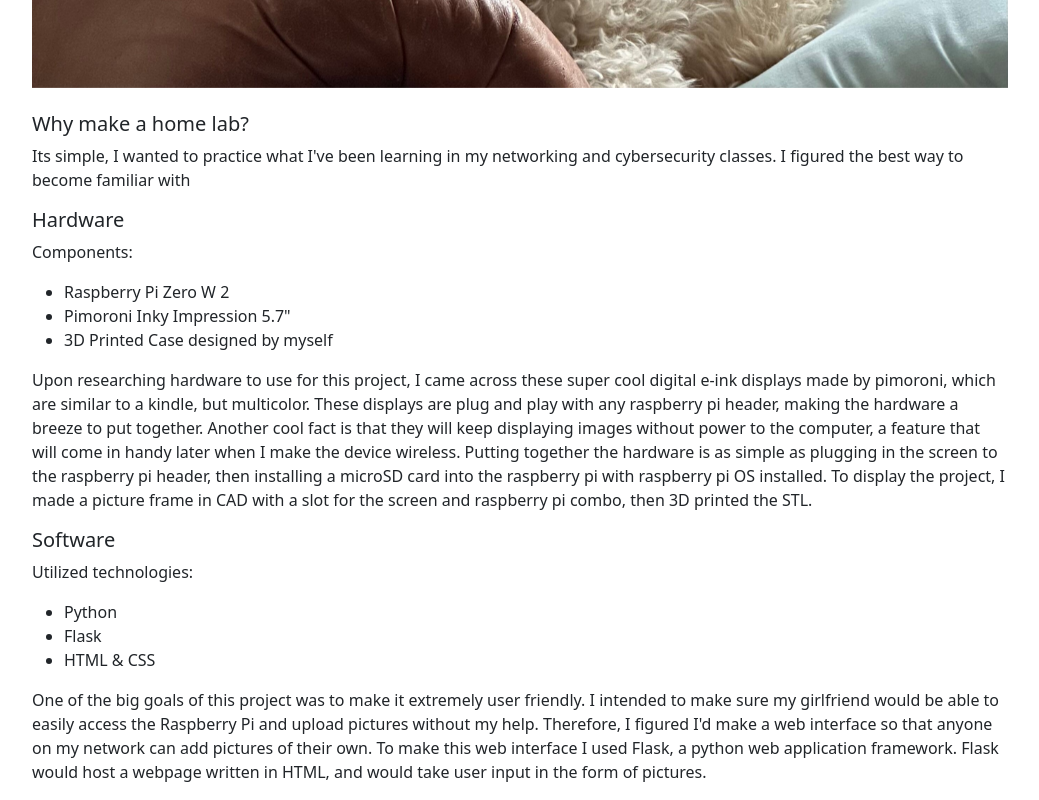
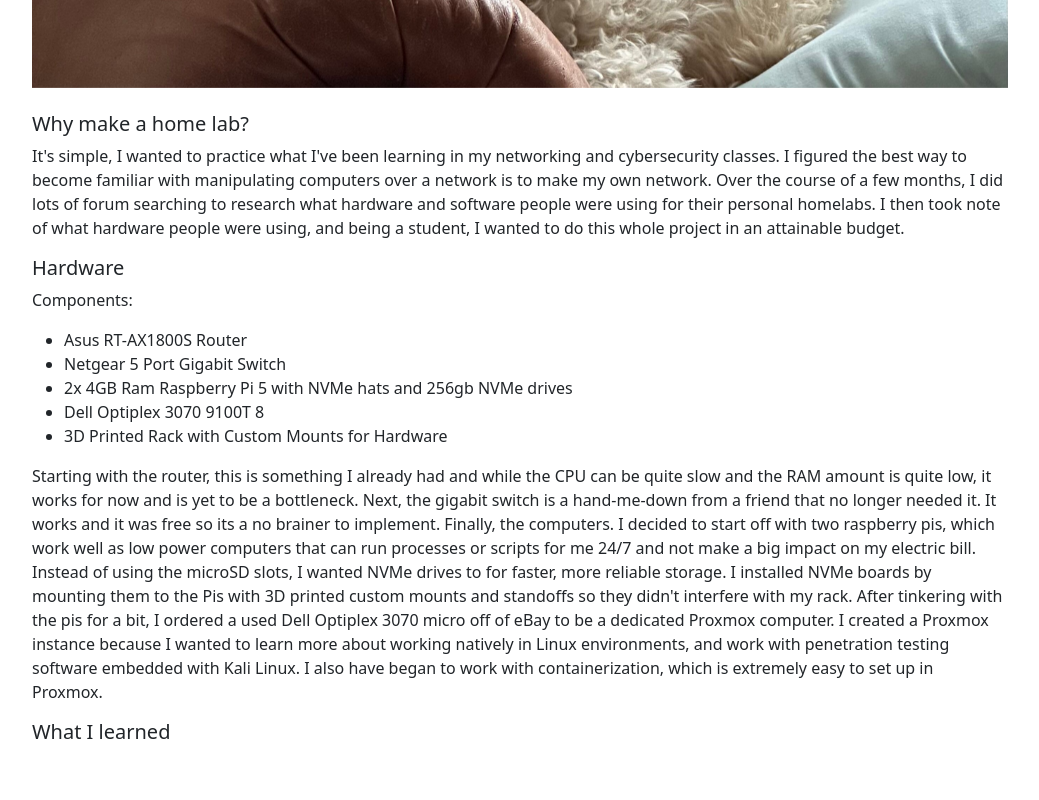
Before and after one commit to abelureste/abelwebsiteV2, a plain HTML site: page homelabproject.html in a window 1280 px wide. Shown: the part 569-1369 px from the top of the page, without its empty margins (120-1159 px from the left). Drawn offline with nearby package versions, Linux system fonts and the light colour scheme.

Commit message:
Updated homelabproject

```diff
--- a/homelabproject.html
+++ b/homelabproject.html
@@ -19,7 +19,7 @@
         <a class="navbar-brand" href="projects.html">← return to projects</a>
       </div>
     </nav>
-    <div class="container">
+    <div class="container pb-5">
       <div>
         <h1>Personal Home Lab</h1>
         <h5>I needed to practice my networking skills, so I made my own home lab.</h5>
@@ -47,25 +47,19 @@
         </button>
       </div>
       <h5>Why make a home lab?</h5>
-      <p>Its simple, I wanted to practice what I've been learning in my networking and cybersecurity classes. I figured the best way to become familiar with </p>
+      <p>It's simple, I wanted to practice what I've been learning in my networking and cybersecurity classes. I figured the best way to become familiar with manipulating computers over a network is to make my own network. Over the course of a few months, I did lots of forum searching to research what hardware and software people were using for their personal homelabs. I then took note of what hardware people were using, and being a student, I wanted to do this whole project in an attainable budget.</p>
       <h5>Hardware</h5>
       <p>Components:</p>
       <ul>
-        <li>Raspberry Pi Zero W 2</li>
-        <li>Pimoroni Inky Impression 5.7"</li>
-        <li>3D Printed Case designed by myself</li>
+        <li>Asus RT-AX1800S Router</li>
+        <li>Netgear 5 Port Gigabit Switch</li>
+        <li>2x 4GB Ram Raspberry Pi 5 with NVMe hats and 256gb NVMe drives</li>
+        <li>Dell Optiplex 3070 9100T 8</li>
+        <li>3D Printed Rack with Custom Mounts for Hardware</li>
       </ul>
-      <p>Upon researching hardware to use for this project, I came across these super cool digital e-ink displays made by pimoroni, which are similar to a kindle, but multicolor. These displays are plug and play with any raspberry pi header, making the hardware a breeze to put together. Another cool fact is that they will keep displaying images without power to the computer, a feature that will come in handy later when I make the device wireless. Putting together the hardware is as simple as plugging in the screen to the raspberry pi header, then installing a microSD card into the raspberry pi with raspberry pi OS installed. To display the project, I made a picture frame in CAD with a slot for the screen and raspberry pi combo, then 3D printed the STL.</p>
-      <h5>Software</h5>
-      <p style="margin-bottom: none;">Utilized technologies:</p>
-      <ul>
-        <li>Python</li>
-        <li>Flask</li>
-        <li>HTML & CSS</li>
-      </ul>
-      <p>One of the big goals of this project was to make it extremely user friendly. I intended to make sure my girlfriend would be able to easily access the Raspberry Pi and upload pictures without my help. Therefore, I figured I'd make a web interface so that anyone on my network can add pictures of their own. To make this web interface I used Flask, a python web application framework. Flask would host a webpage written in HTML, and would take user input in the form of pictures. </p>
+      <p>Starting with the router, this is something I already had and while the CPU can be quite slow and the RAM amount is quite low, it works for now and is yet to be a bottleneck. Next, the gigabit switch is a hand-me-down from a friend that no longer needed it. It works and it was free so its a no brainer to implement. Finally, the computers. I decided to start off with two raspberry pis, which work well as low power computers that can run processes or scripts for me 24/7 and not make a big impact on my electric bill. Instead of using the microSD slots, I wanted NVMe drives to for faster, more reliable storage. I installed NVMe boards by mounting them to the Pis with 3D printed custom mounts and standoffs so they didn't interfere with my rack. After tinkering with the pis for a bit, I ordered a used Dell Optiplex 3070 micro off of eBay to be a dedicated Proxmox computer. I created a Proxmox instance because I wanted to learn more about working natively in Linux environments, and work with penetration testing software embedded with Kali Linux. I also have began to work with containerization, which is extremely easy to set up in Proxmox. </p>
+      <h5>What I learned</h5>
     </div>
-
 
     <!-- Optional JavaScript -->
     <!-- jQuery first, then Popper.js, then Bootstrap JS -->
```
